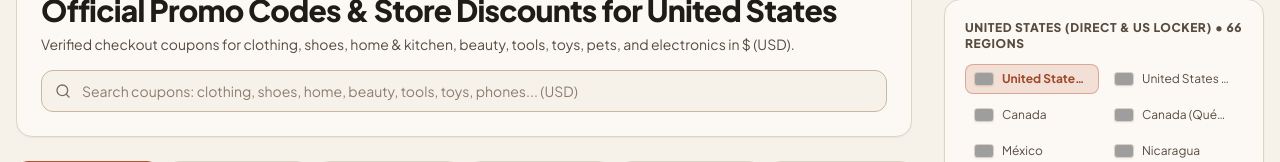
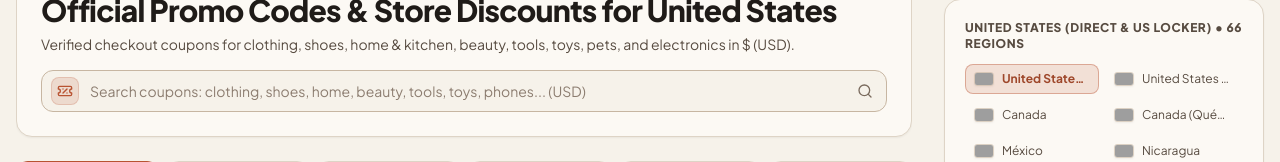
Before and after one commit to MeltyDeays/techcoupons-global, a React (Vite) app: page /en-us in a window 1280 px wide. Shown: the part 328-490 px from the top of the page. Built offline with nearby package versions, Linux system fonts and the light colour scheme; grey boxes are pictures that could not be loaded.

Commit message:
feat(ui): add brand favicon svg and link in index.html

```diff
--- a/index.html
+++ b/index.html
@@ -3,6 +3,9 @@
   <head>
     <meta charset="UTF-8" />
     <meta name="viewport" content="width=device-width, initial-scale=1.0" />
+    <link rel="icon" type="image/svg+xml" href="/favicon.svg" />
+    <link rel="shortcut icon" href="/favicon.svg" />
+    <link rel="apple-touch-icon" href="/favicon.svg" />
     <title>Verified Tech Coupons & Global Deals — Temu & AliExpress</title>
     <meta name="description" content="Official verified coupon codes, secret search bundles, and hardware discounts for Temu and AliExpress across 23 global regions." />
     <meta name="google-site-verification" content="MSghW7YJ4Q6-fc7UZmmhXn2ZFEr_ShN7sZuTswTsCRA" />
--- a/src/App.jsx
+++ b/src/App.jsx
@@ -47,7 +47,8 @@ import {
   Puzzle,
   Bike,
   PawPrint,
-  Baby
+  Baby,
+  TicketPercent
 } from 'lucide-react';
 
 const CATEGORY_ICONS = {
@@ -178,14 +179,31 @@ export function MarketCatalogPage({ storeFilter = null }) {
 
         {/* Integrated Clean Search Bar */}
         <div className="mt-4 relative w-full">
-          <Search className="pointer-events-none absolute left-3.5 top-1/2 h-4 w-4 -translate-y-1/2 text-[#7A6B5E]" />
+          <span
+            aria-hidden="true"
+            className="pointer-events-none absolute left-2.5 top-1/2 -translate-y-1/2 flex h-7 w-7 items-center justify-center rounded-lg bg-[#B85332]/15 text-[#B85332] border border-[#B85332]/20"
+          >
+            <TicketPercent className="h-4 w-4" />
+          </span>
           <input
             type="search"
             value={searchQuery}
             onChange={(e) => setSearchQuery(e.target.value)}
             placeholder={ui.searchPlaceholder(localeConfig.currencyCode)}
-            className="w-full rounded-xl border border-[#C7B6A2] bg-[#F6F2EA] pl-10 pr-4 py-2.5 text-xs sm:text-sm text-[#1F1B18] placeholder-[#8C7D70] focus:border-[#B85332] focus:outline-none"
+            className="w-full rounded-xl border border-[#C7B6A2] bg-[#F6F2EA] pl-12 pr-10 py-2.5 text-xs sm:text-sm text-[#1F1B18] placeholder-[#8C7D70] focus:border-[#B85332] focus:outline-none [&::-webkit-search-cancel-button]:hidden"
           />
+          {searchQuery ? (
+            <button
+              type="button"
+              onClick={() => setSearchQuery('')}
+              aria-label="Clear search"
+              className="absolute right-2.5 top-1/2 -translate-y-1/2 rounded-md p-1 text-[#7A6B5E] hover:bg-[#E6DDD0] hover:text-[#1F1B18] transition"
+            >
+              <X className="h-4 w-4" />
+            </button>
+          ) : (
+            <Search className="pointer-events-none absolute right-3.5 top-1/2 h-4 w-4 -translate-y-1/2 text-[#7A6B5E]" />
+          )}
         </div>
       </section>
 
```
Also changed, not shown: public/favicon.svg (added), 1 other file (tests, documents, lock files or other folders).
